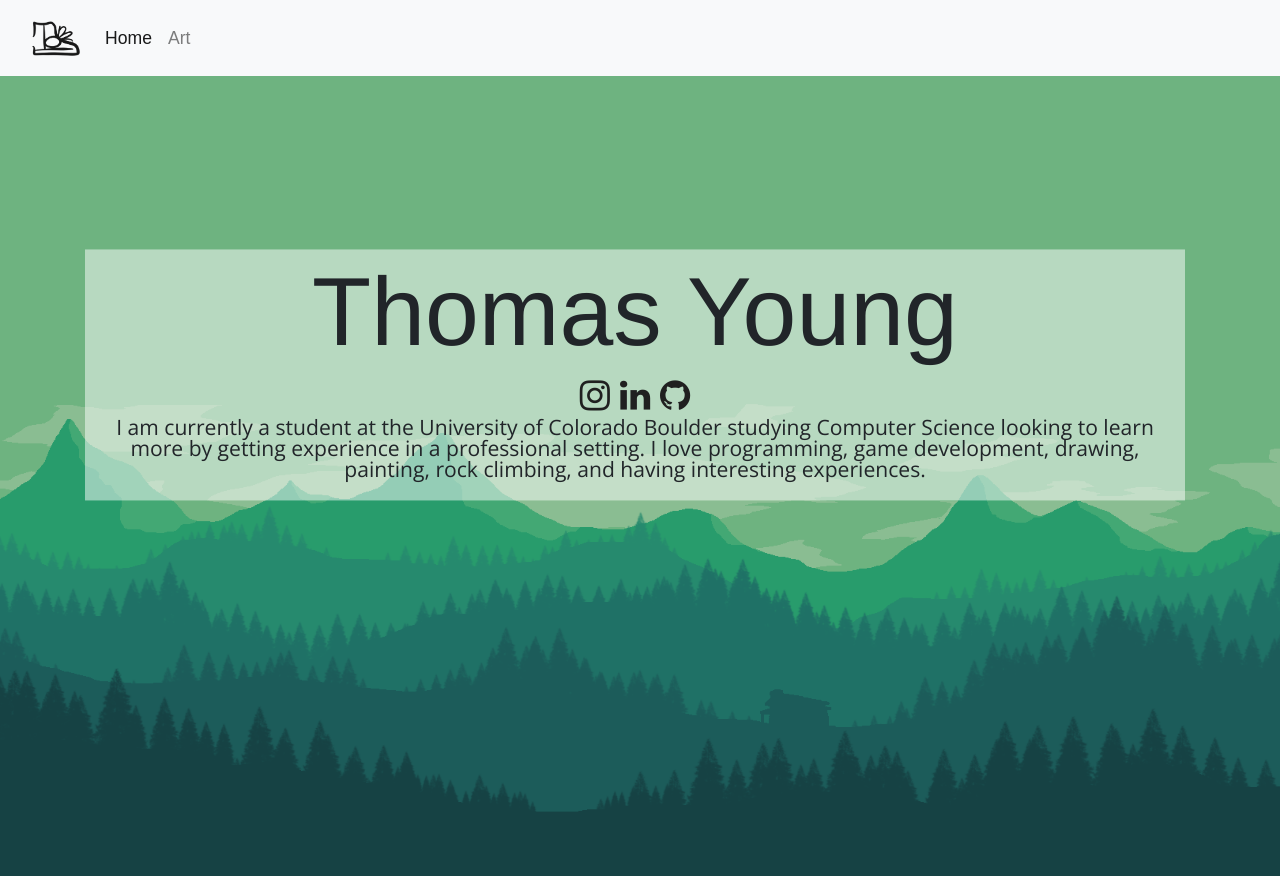
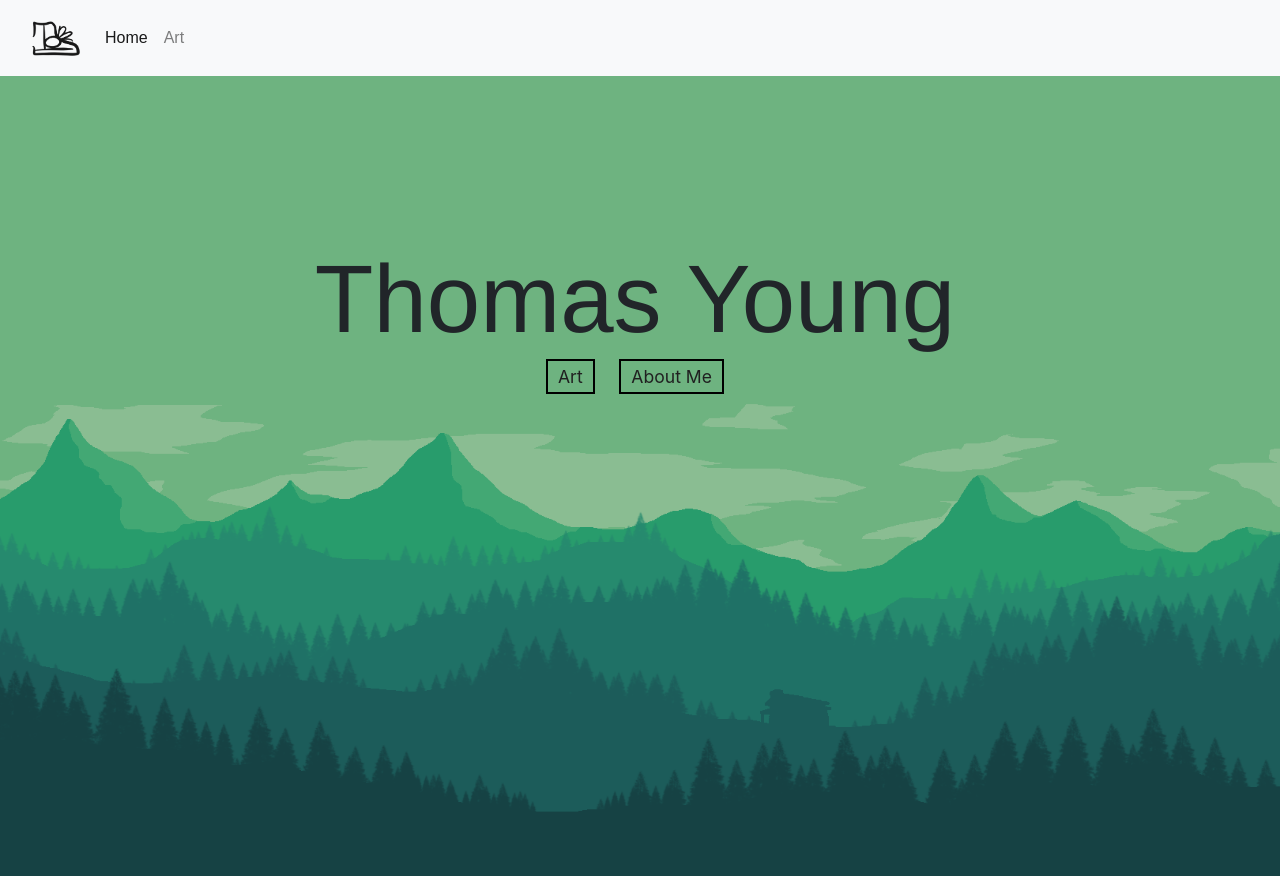
Before and after one commit to thyo9470/thomastheyoung.com, a PHP site: page / in a window 1280 px wide. Run offline with PHP 8.4, Linux system fonts and the light colour scheme; some libraries are stand-ins or nearby versions; some web fonts are replaced.

Commit message:
Remodeling the homepage

```diff
--- a/html/css/index.css
+++ b/html/css/index.css
@@ -1,42 +1,4 @@
-/* xs < 768 */
-@media screen and (max-width: 767px) {
-    p {
-        font-size: 1.1em;
-    }
-    h1{
-        font-size: 4.2rem;
-    }
-}
 
-/* sm */
-@media screen and (min-width: 768px) {
-    body {
-        font-size: 1.1em;
-    }
-    h1{
-        font-size: 4.6rem;
-    }
-}
-
-/* md */
-@media screen and (min-width: 992px) {
-    p {
-        font-size: 1.1em;
-    }
-    h1{
-        font-size: 5.0rem;
-    }
-}
-
-/* lg */
-@media screen and (min-width: 1200px) {
-    p {
-        font-size: 1.2em;
-    }
-    h1{
-        font-size: 5.5em;
-    }
-}
 
 html, body {margin: 0; height: 100%; overflow: hidden;;}
 
@@ -44,11 +6,7 @@ h1{
   font-family: 'Dorsa', Helvetica, sans-serif;
   font-weight:normal;
   font-style:normal;
-}
-
-p{
-  font-family: 'Open Sans';
-  line-height: 1em;
+  font-size: 6.0em;
 }
 
 .nav-link{
@@ -66,11 +24,20 @@ p{
     background-repeat:no-repeat;
     z-index: -1;
 }
+
+.myButton{
+  font-size: 1.1em;
+  margin: 0px 10px 0px 10px;
+  padding: 5px;
+  padding-left: 10px;
+  padding-right: 10px;
+  border:2px solid black;
+}
+
 #mainContainer {
-        position: absolute;
-        top: 50%;
-        left: 50%;
-        transform: translate(-50%, -60%) !important;
+    padding-top: 20vh;
+    /*left: 50%;
+    transform: translate(-50%, -70%) !important;*/
 }
 
 a{
@@ -103,7 +70,6 @@ a:active{
   padding: 5px 5px 5px 5px;
   height: auto;
   width: auto;
-  background-color: rgba(255, 255, 255, .5);
 }
 #info div p{
   display: inline-block;
--- a/html/index.php
+++ b/html/index.php
@@ -38,7 +38,11 @@
   <div id="mainContainer" class="container">
     <div id="info" class="text-center">
       <h1>Thomas Young</h1>
-      <!--<img  src="img/self.jpg" alt="">-->
+      <div >
+        <a class="myButton" href="art.php">Art</a>
+        <a class="myButton" href="#">About Me</a>
+      </div>
+      <!--<img  src="img/self.jpg" alt="">
       <div>
         <a href="https://www.instagram.com/thomastheyoung/" target="_blank"><i class="fa fa-instagram fa-2x" aria-hidden="true">  </i></a>
         <p>  </p>
@@ -46,7 +50,7 @@
         <p>  </p>
         <a href="https://github.com/thyo9470" target="_blank"><i class="fa fa-github fa-2x" aria-hidden="true"></i></a>
       </div>
-      <p>I am currently a student at the University of Colorado Boulder studying Computer Science looking to learn more by getting experience in a professional setting. I love programming, game development, drawing, painting, rock climbing, and having interesting experiences.</p>
+      <p>I am currently a student at the University of Colorado Boulder studying Computer Science looking to learn more by getting experience in a professional setting. I love programming, game development, drawing, painting, rock climbing, and having interesting experiences.</p>-->
     </div>
   </div>
 </div>
```
